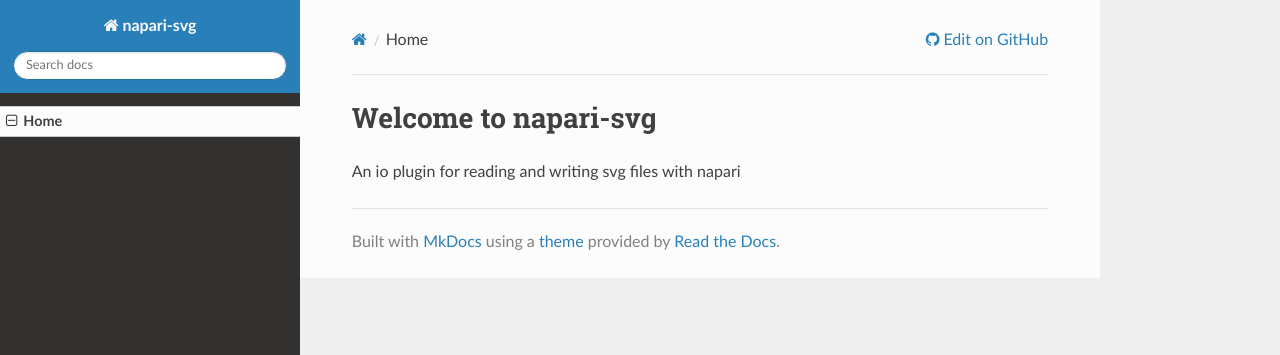
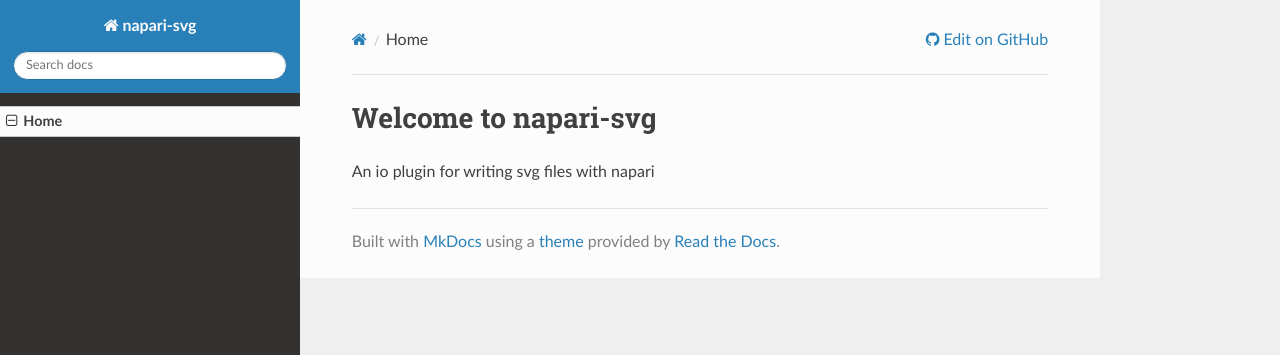
Before and after one commit to napari/napari-svg, an MkDocs documentation site: the page built from docs/index.md, in a window 1280 px wide. Shown: the top 355 px of the page. Built offline with MkDocs 1.6.1, drawn with Linux system fonts in a browser that asks for light colours; nearby versions of some CDN libraries; old or Windows-style settings are respelled for this version of MkDocs.

Commit message:
Delete "reading" from README, etc. (#37)
* delete "reading" from README.md

* delete "reading" from setup.cfg

* delete "reading" from mkdocs.yml

* delete "reading" from .cruft.json

* delete "reading" from index.md

```diff
--- a/docs/index.md
+++ b/docs/index.md
@@ -1,3 +1,3 @@
 # Welcome to napari-svg
 
-An io plugin for reading and writing svg files with napari
+An io plugin for writing svg files with napari
--- a/mkdocs.yml
+++ b/mkdocs.yml
@@ -1,5 +1,5 @@
 site_name: napari-svg
-site_description: An io plugin for reading and writing svg files with napari
+site_description: An io plugin for writing svg files with napari
 site_author: Nicholas Sofroniew
 
 theme: readthedocs
--- a/setup.cfg
+++ b/setup.cfg
@@ -6,7 +6,7 @@ author = Nicholas Sofroniew
 author_email = sofroniewn@gmail.com
 license = BSD-3
 license_files = LICENSE
-description = A plugin for reading and writing svg files with napari
+description = A plugin for writing svg files with napari
 long_description = file: README.md
 long_description_content_type = text/markdown
 include_package_data = True
```
Also changed, not shown: README.md (+1 -1 lines), .cruft.json.
